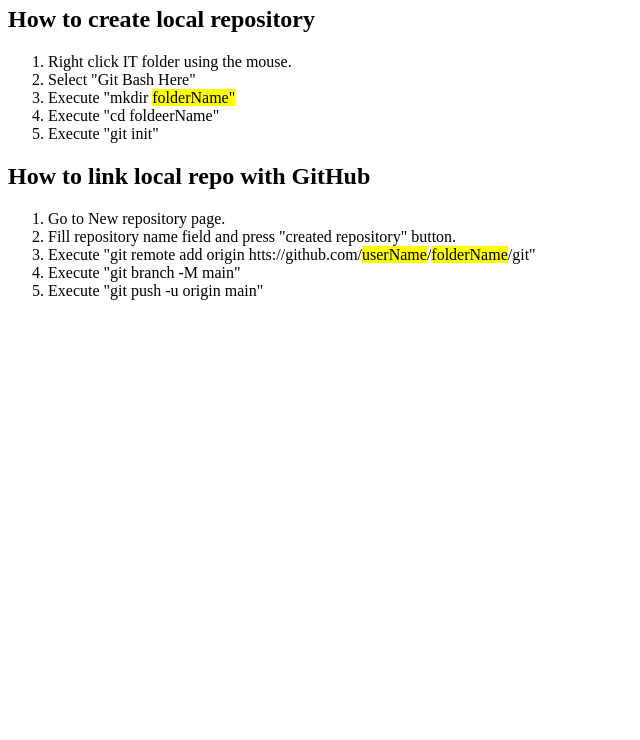
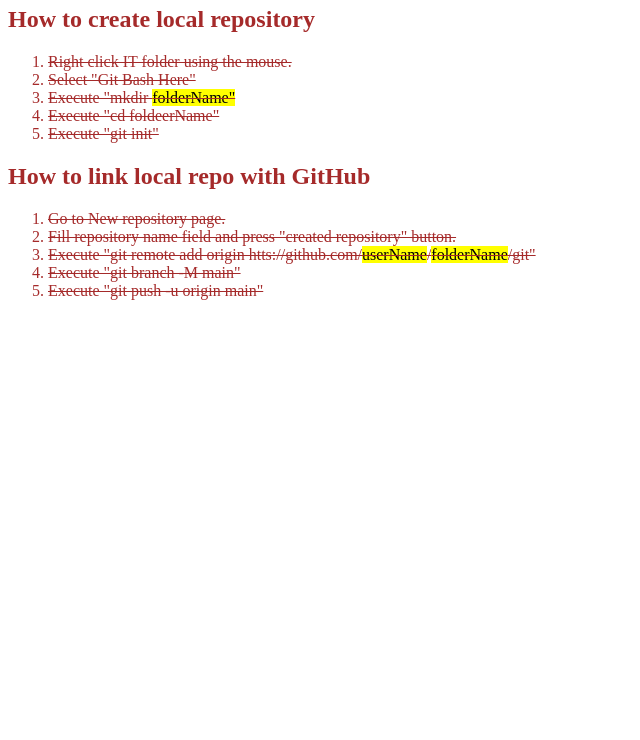
Before and after one commit to OrozobekovDosbol/11.11.22, a plain HTML site: page index.html in a window 1280 px wide. Shown: the part 60-800 px from the top of the page, without its empty margins (0-640 px from the left). Drawn offline with Linux system fonts and the light colour scheme.

Commit message:
Created Katalog

```diff
--- a/style.css
+++ b/style.css
@@ -1,3 +1,9 @@
 * {
   box-sizing: border-box;
 }
+body {
+  color: brown;
+}
+li {
+  text-decoration: line-through;
+}
```
